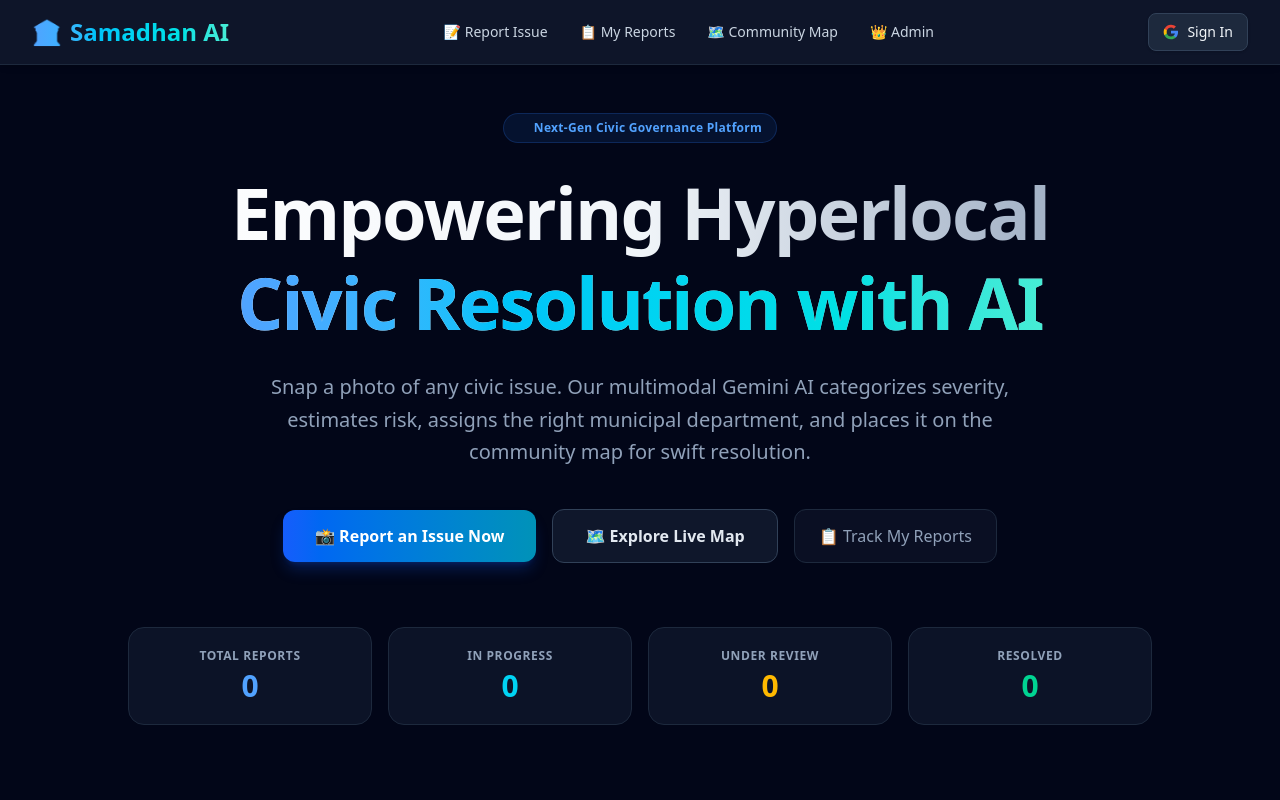
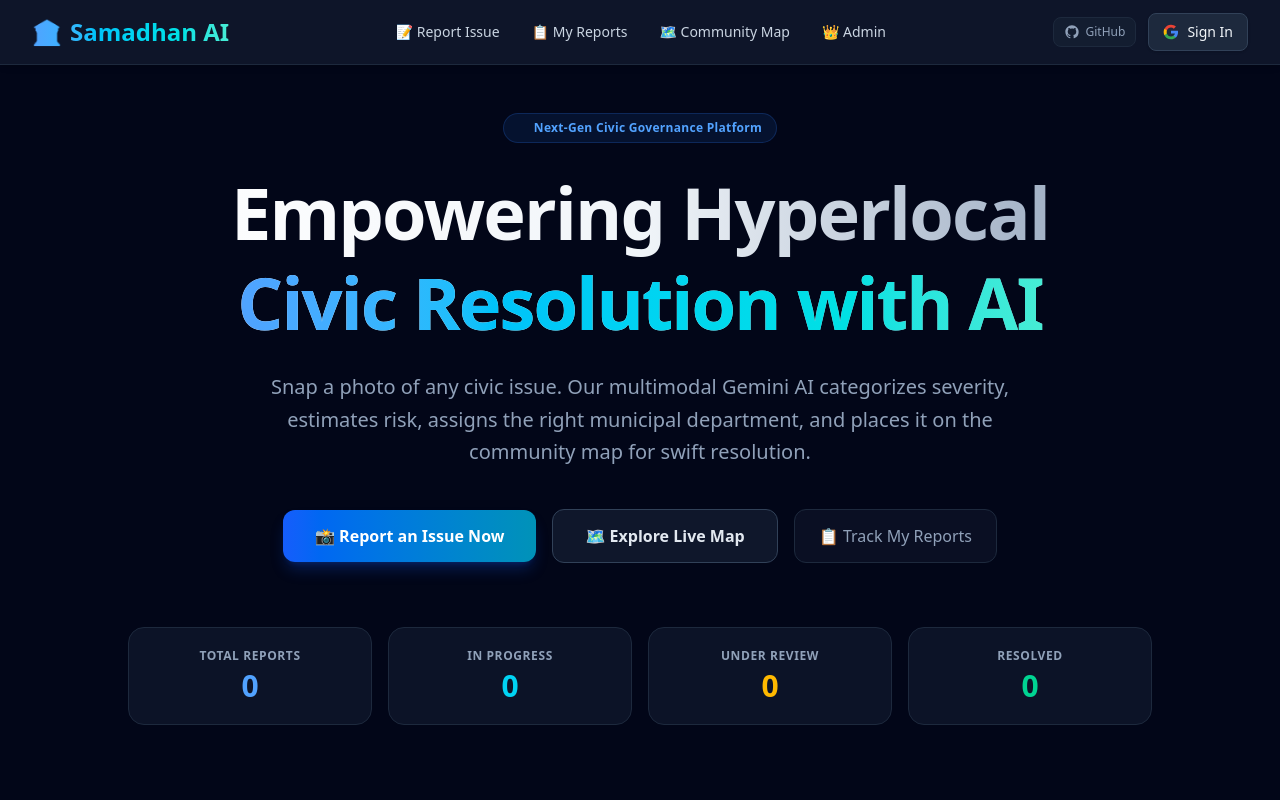
Before and after one commit to khuman-dhakad/samadhan-ai, a React (Vite) app: page / in a window 1280 px wide. Shown: the top 800 px of the page. Built offline with nearby package versions, Linux system fonts and the light colour scheme; no server answers.

Commit message:
feat(nav): add desktop GitHub repository link
Expose the source repository from the desktop authenticated navigation area.

```diff
--- a/src/components/Navbar/Navbar.jsx
+++ b/src/components/Navbar/Navbar.jsx
@@ -74,6 +74,20 @@
 
                     {/* Desktop Auth Section */}
                     <div className="hidden md:flex items-center gap-3">
+                        <a
+                            href="https://github.com/khuman-dhakad/samadhan-ai"
+                            target="_blank"
+                            rel="noopener noreferrer"
+                            className="inline-flex items-center gap-1.5 text-xs text-slate-400 hover:text-white px-2.5 py-1.5 rounded-lg border border-slate-800 hover:border-slate-700 bg-slate-800/40 hover:bg-slate-800 transition"
+                            aria-label="GitHub Repository"
+                            title="View Source on GitHub"
+                        >
+                            <svg className="w-4 h-4 fill-current" viewBox="0 0 24 24">
+                                <path fillRule="evenodd" clipRule="evenodd" d="M12 2C6.477 2 2 6.484 2 12.017c0 4.425 2.865 8.18 6.839 9.504.5.092.682-.217.682-.483 0-.237-.008-.868-.013-1.703-2.782.605-3.369-1.343-3.369-1.343-.454-1.158-1.11-1.466-1.11-1.466-.908-.62.069-.608.069-.608 1.003.07 1.53 1.032 1.53 1.032.892 1.53 2.341 1.088 2.91.832.092-.647.35-1.088.636-1.338-2.22-.253-4.555-1.113-4.555-4.951 0-1.093.39-1.988 1.029-2.688-.103-.253-.446-1.272.098-2.65 0 0 .84-.27 2.75 1.026A9.564 9.564 0 0112 6.844c.85.004 1.705.115 2.504.337 1.909-1.296 2.747-1.027 2.747-1.027.546 1.379.202 2.398.1 2.651.64.7 1.028 1.595 1.028 2.688 0 3.848-2.339 4.695-4.566 4.943.359.309.678.92.678 1.855 0 1.338-.012 2.419-.012 2.747 0 .268.18.58.688.482A10.019 10.019 0 0022 12.017C22 6.484 17.522 2 12 2z" />
+                            </svg>
+                            <span>GitHub</span>
+                        </a>
+
                         {!user ? (
                             <button
                                 onClick={handleGoogleLogin}
```
